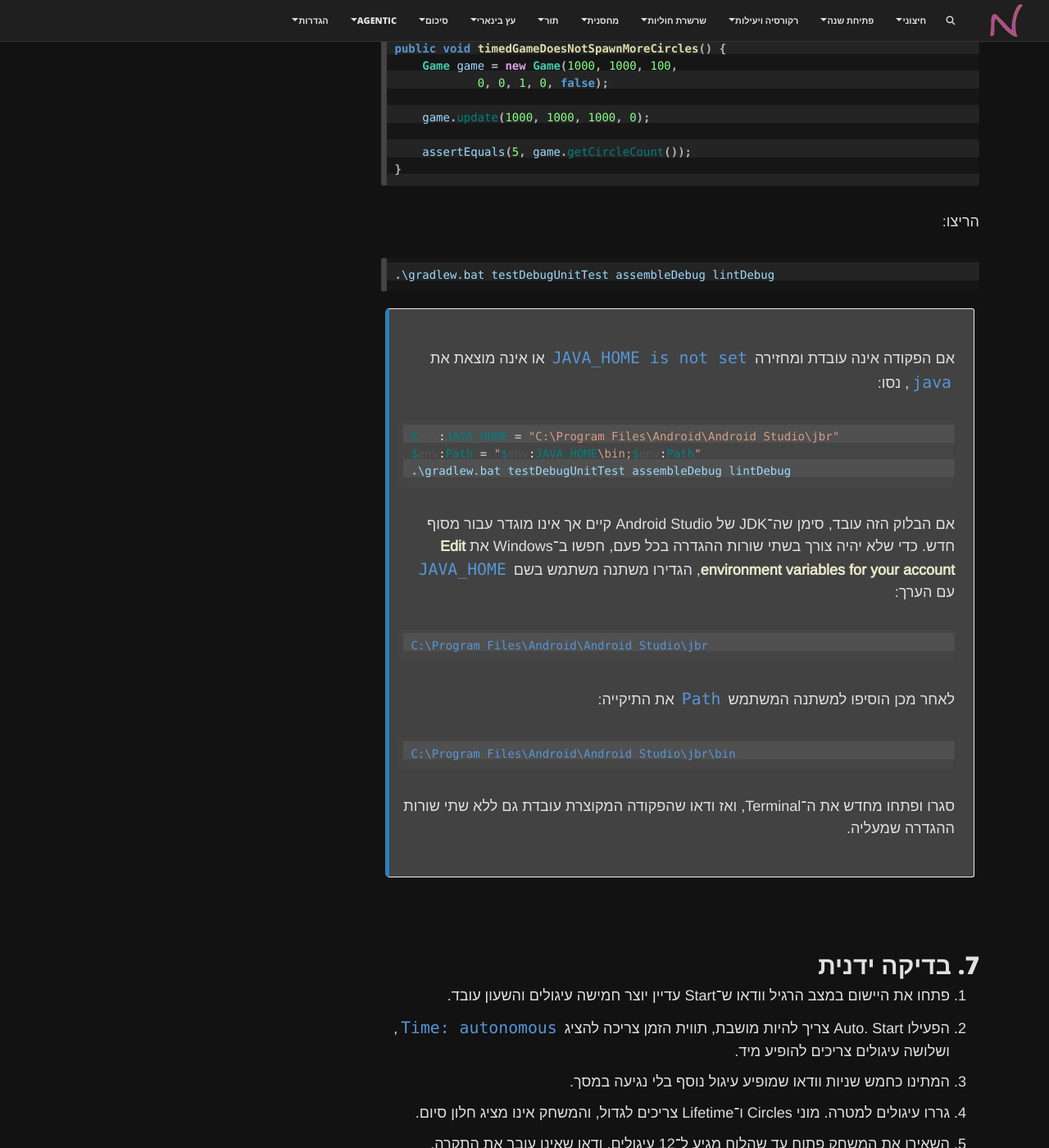
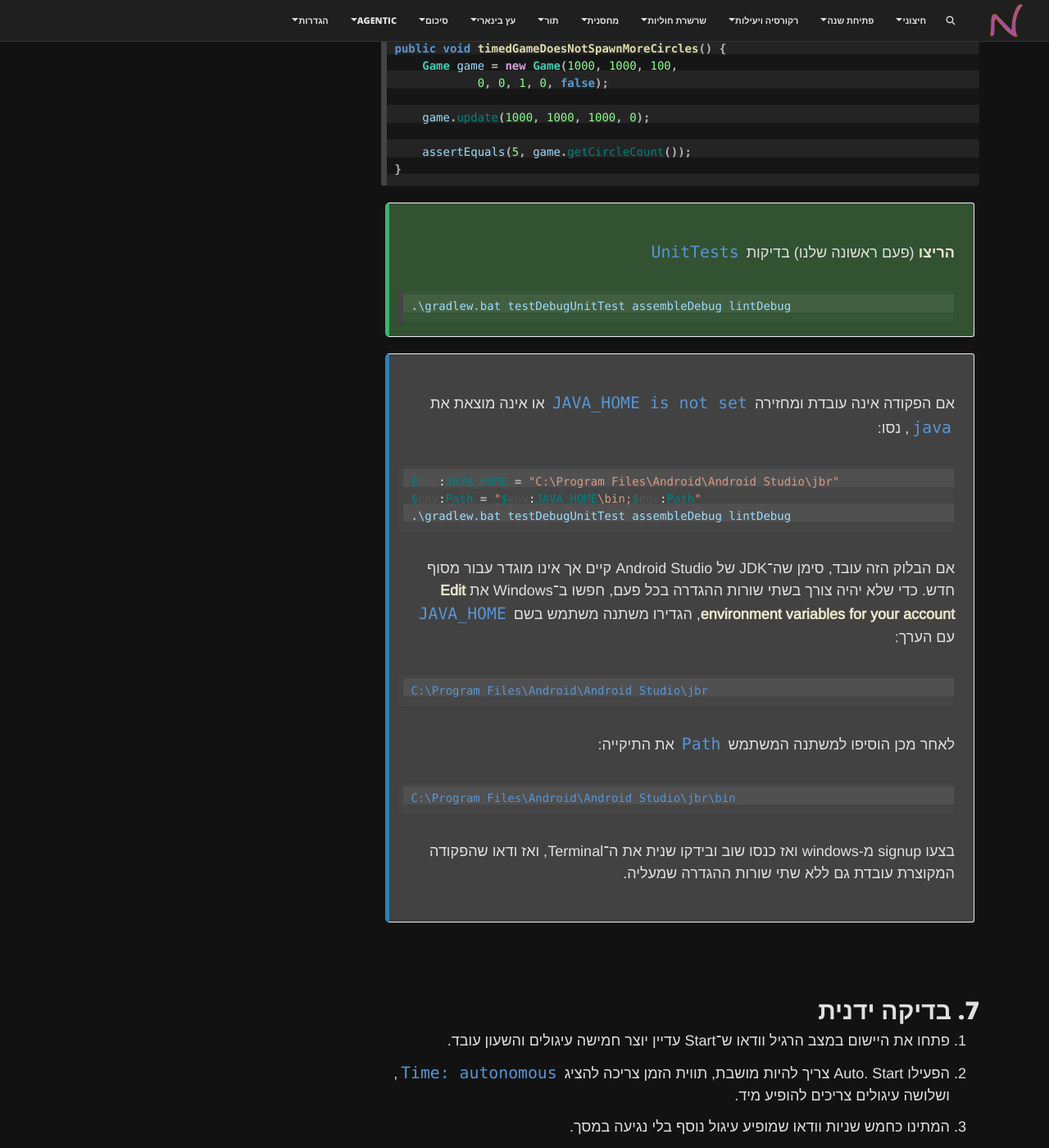
Before and after one commit to 3strategy/BeautifulMivney, a Jekyll site: the page built from android/CollectCircles/09.collect-circles-autonomous-mode.md, in a window 1280 px wide and 1400 px high, scrolled down 12252 px. Shown: the whole window at 82% size. Built offline with Jekyll 4.4.1, drawn with Linux system fonts in a browser that asks for light colours; comment, search, counter and statistics services are not loaded.

````diff
--- a/android/CollectCircles/09.collect-circles-autonomous-mode.md
+++ b/android/CollectCircles/09.collect-circles-autonomous-mode.md
@@ -592,11 +592,15 @@
 }
 ```
 
-הריצו:
+<div markdown="1" class="box-success">
+
+**הריצו** (פעם ראשונה שלנו) בדיקות `UnitTests`
 
 ```powershell
 .\gradlew.bat testDebugUnitTest assembleDebug lintDebug
 ```
+</div>
+
 
 <div markdown="1" class="box-note">
 
@@ -623,7 +627,7 @@
 C:\Program Files\Android\Android Studio\jbr\bin
 ```
 
-סגרו ופתחו מחדש את ה־Terminal, ואז ודאו שהפקודה המקוצרת עובדת גם ללא שתי שורות
+בצעו signup מ-windows ואז כנסו שוב ובידקו שנית את ה־Terminal, ואז ודאו שהפקודה המקוצרת עובדת גם ללא שתי שורות
 ההגדרה שמעליה.
 
 </div>
````
